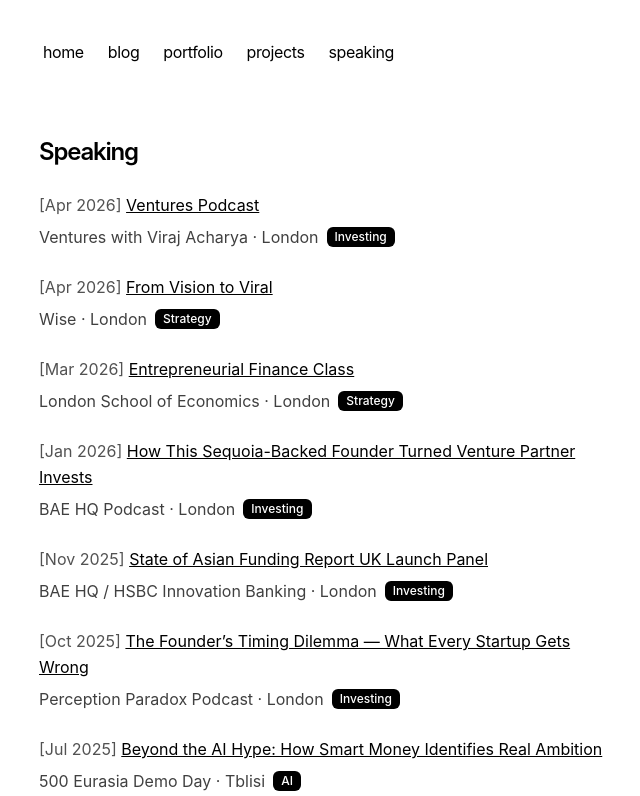
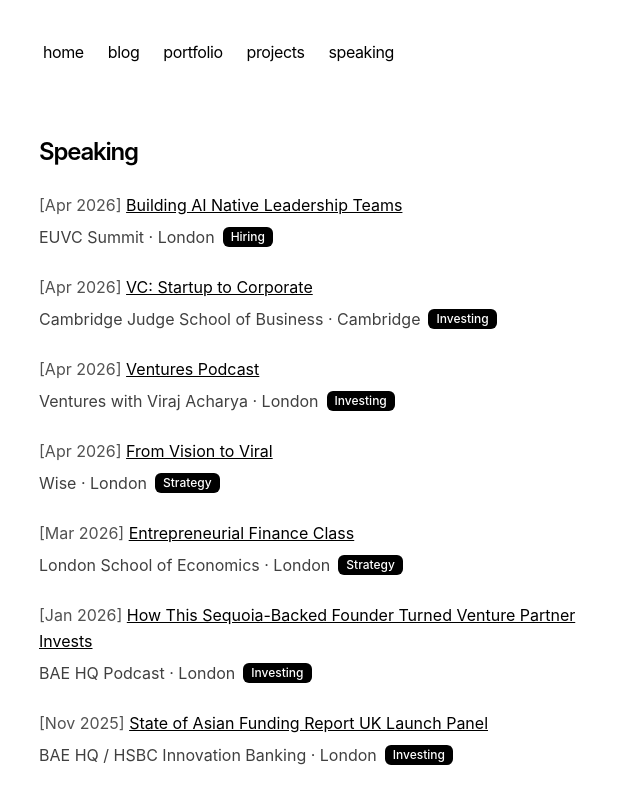
Before and after one commit to Rishabhkaul/Personal-website, a Next.js app: page /speaking in a window 1280 px wide. Shown: the top 796 px of the page, without its empty margins (313-953 px from the left). Built offline with nearby package versions, Linux system fonts and the light colour scheme.

Commit message:
Update page.tsx

```diff
--- a/app/speaking/page.tsx
+++ b/app/speaking/page.tsx
@@ -1,4 +1,18 @@
 const speakingEngagements = [
+  {
+    monthYear: 'Apr 2026',
+    name: 'Building AI Native Leadership Teams',
+    url: 'https://www.linkedin.com/feed/update/urn:li:activity:7453442292746645504/',
+    location: 'EUVC Summit · London',
+    tag: 'Hiring',
+  },
+  {
+    monthYear: 'Apr 2026',
+    name: 'VC: Startup to Corporate',
+    url: 'https://youtu.be/UMEj_WVQZHI?t=6420',
+    location: 'Cambridge Judge School of Business · Cambridge',
+    tag: 'Investing',
+  },
   {
     monthYear: 'Apr 2026',
     name: 'Ventures Podcast',
@@ -9,7 +23,7 @@
   {
     monthYear: 'Apr 2026',
     name: 'From Vision to Viral',
-    url: 'https://www.linkedin.com/posts/wiseaccount_what-do-wise-bolt-and-jenki-have-in-common-activity-7450174535607214080-Oj1j',
+    url: 'https://www.youtube.com/watch?v=9ywB5u0Xywk',
     location: 'Wise · London',
     tag: 'Strategy',
   },
```
